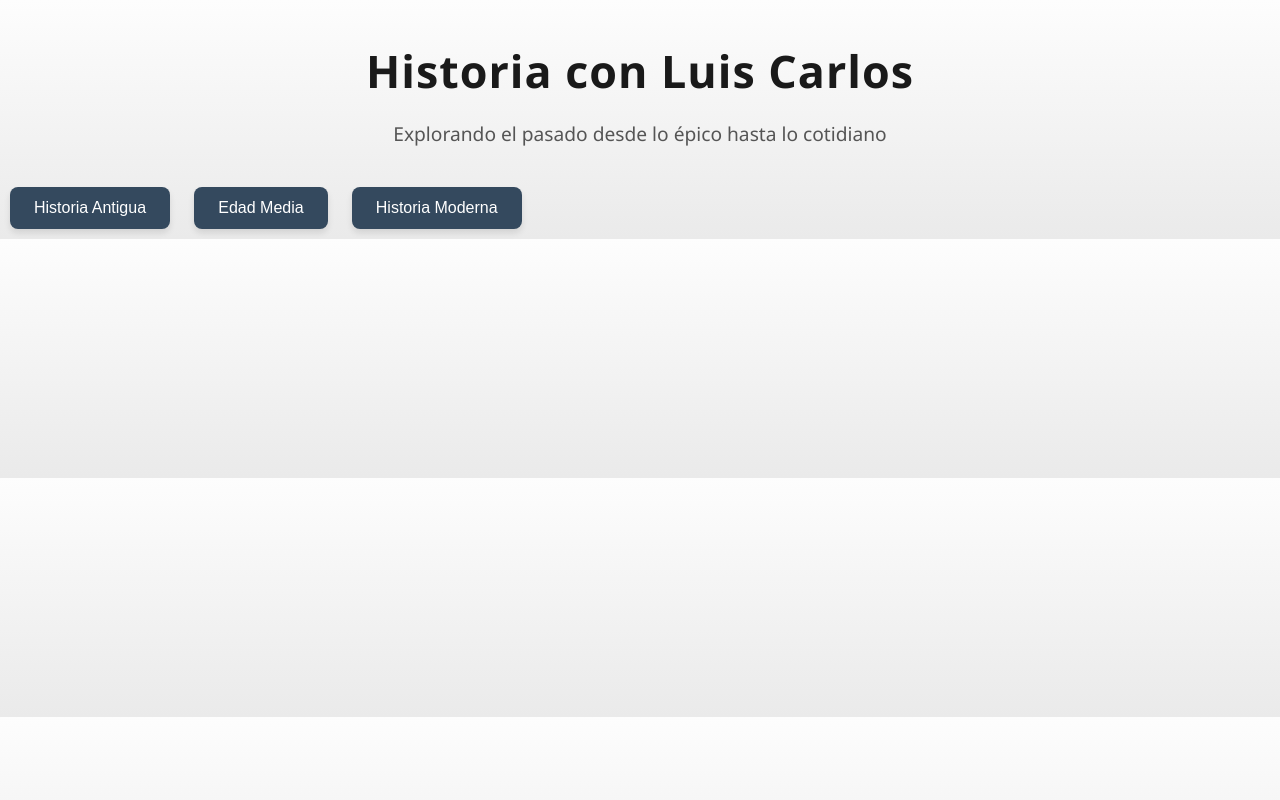
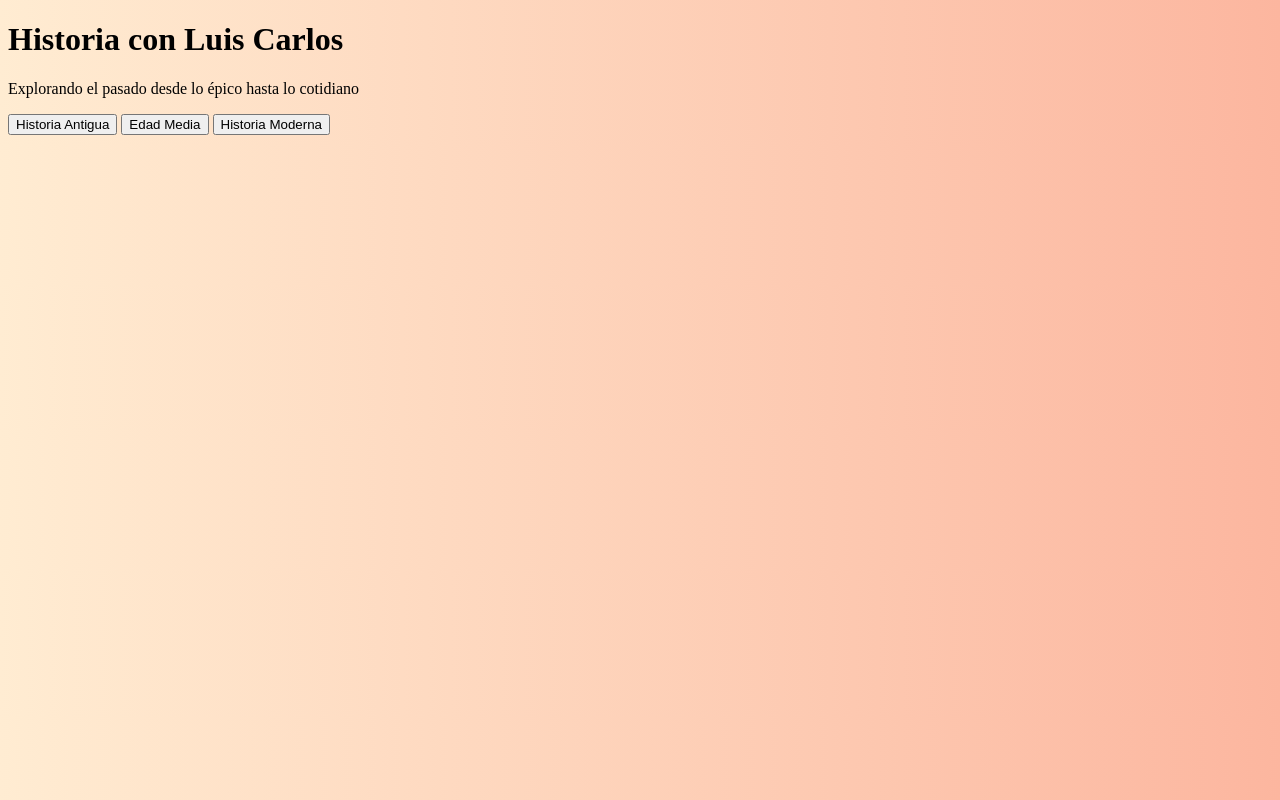
Before and after one commit to luiscarloslopezgarcia247-bot/mi-pagina-web, a plain HTML site: page index.html in a window 1280 px wide. Drawn offline with Linux system fonts and the light colour scheme.

Commit message:
Update style.css

```diff
--- a/style.css
+++ b/style.css
@@ -1,41 +1,3 @@
-/* Fondo general */
 body {
-  margin: 0;
-  padding: 0;
-  font-family: 'Segoe UI', sans-serif;
-  background: linear-gradient(to bottom, #fdfdfd, #eaeaea);
-  color: #2c3e50;
+  background: linear-gradient(to right, #ffecd2, #fcb69f);
 }
-
-/* Encabezado */
-h1 {
-  font-size: 2.8em;
-  margin-top: 40px;
-  margin-bottom: 10px;
-  text-align: center;
-  color: #1a1a1a;
-  letter-spacing: 1px;
-}
-
-p {
-  text-align: center;
-  font-size: 1.2em;
-  margin-bottom: 30px;
-  color: #555;
-}
-
-/* Botones */
-button {
-  background-color: #34495e;
-  color: white;
-  border: none;
-  padding: 12px 24px;
-  margin: 10px;
-  font-size: 1em;
-  border-radius: 8px;
-  cursor: pointer;
-  transition: transform 0.2s ease, background-color 0.3s ease;
-  box-shadow: 0 4px 6px rgba(0,0,0,0.1);
-}
-
-button
```
